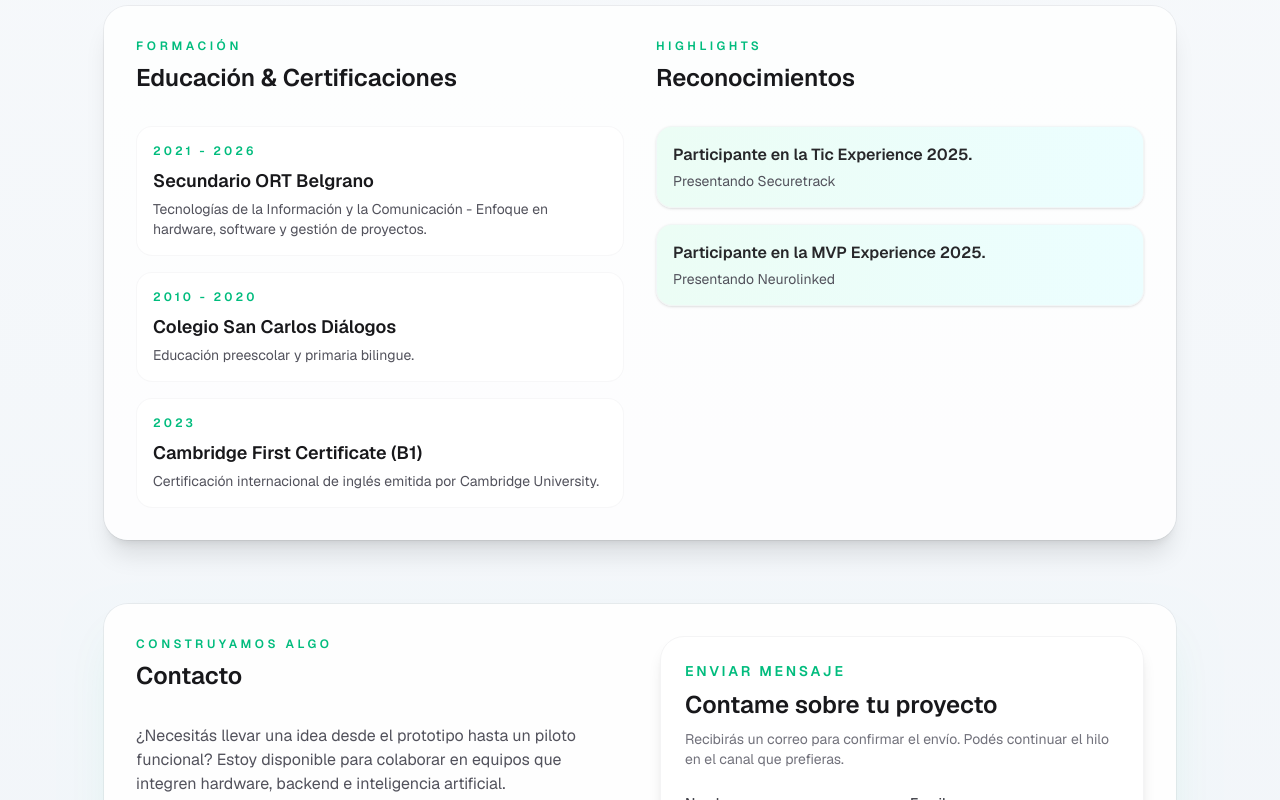
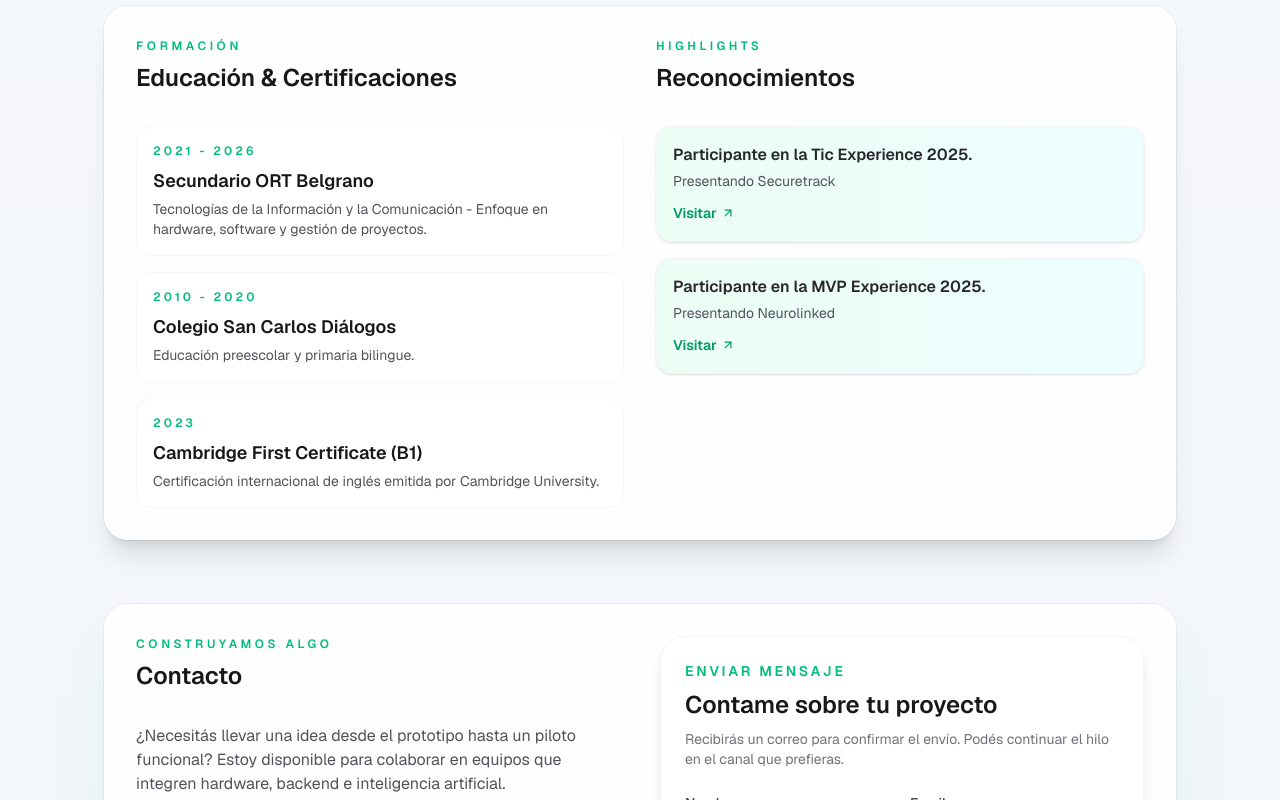
Before and after one commit to emitejadaa/Portfolio, a Next.js app: page / in a window 1280 px wide. Shown: the part 2500-3300 px from the top of the page. Built offline with nearby package versions, Linux system fonts and the light colour scheme.

Commit message:
achivements

```diff
--- a/src/app/page.tsx
+++ b/src/app/page.tsx
@@ -343,6 +343,17 @@ export default function Home() {
                 <p className="mt-1 text-sm text-zinc-600 dark:text-zinc-200">
                   {achievement.description}
                 </p>
+                {achievement.site && (
+                  <a
+                    href={achievement.site}
+                    target="_blank"
+                    rel="noreferrer"
+                    className="mt-3 inline-flex items-center gap-1 text-sm font-semibold text-emerald-600 transition hover:text-emerald-700 dark:text-emerald-300 dark:hover:text-emerald-200"
+                  >
+                    Visitar
+                    <ArrowUpRight size={14} />
+                  </a>
+                )}
               </article>
             ))}
           </div>
```
